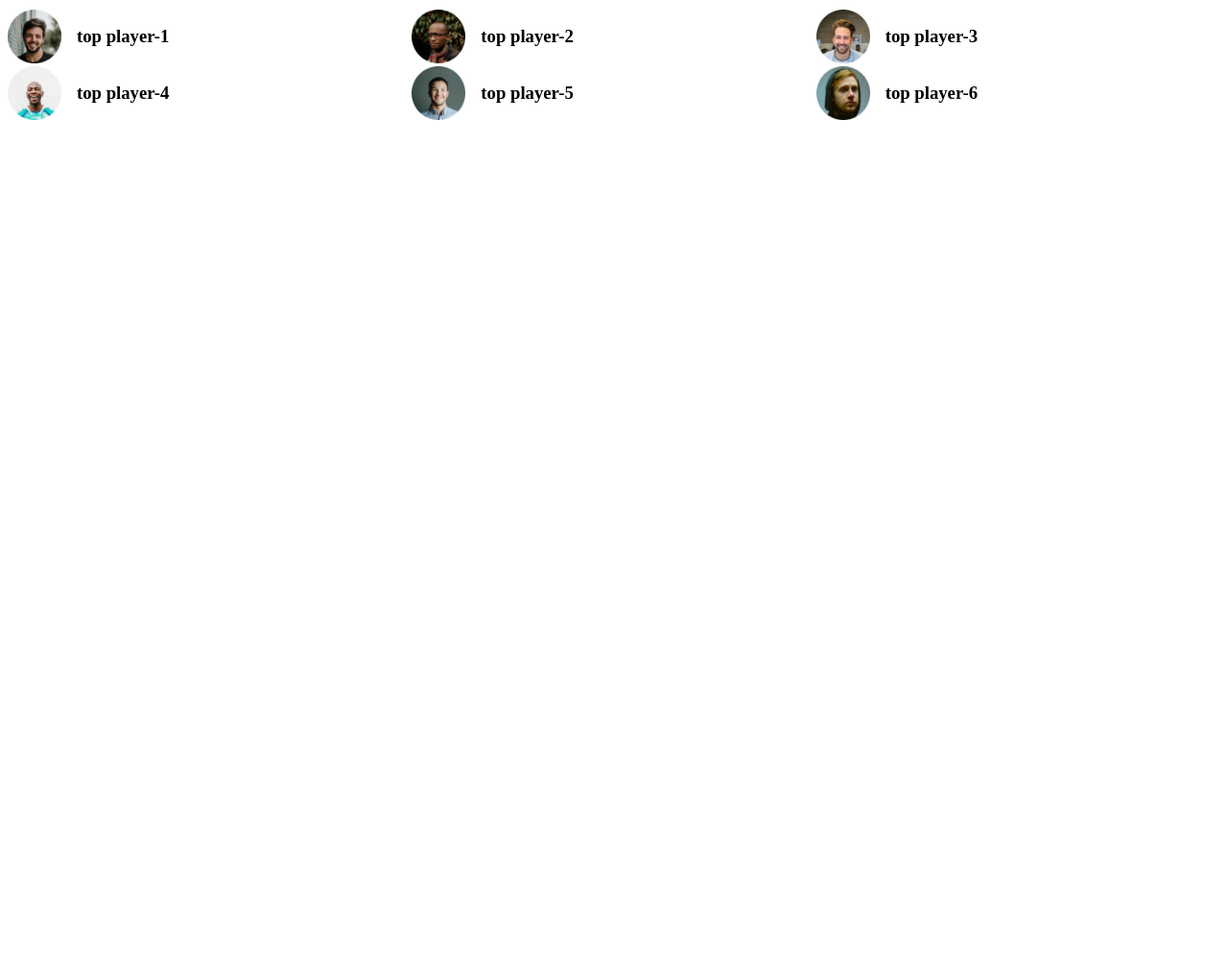
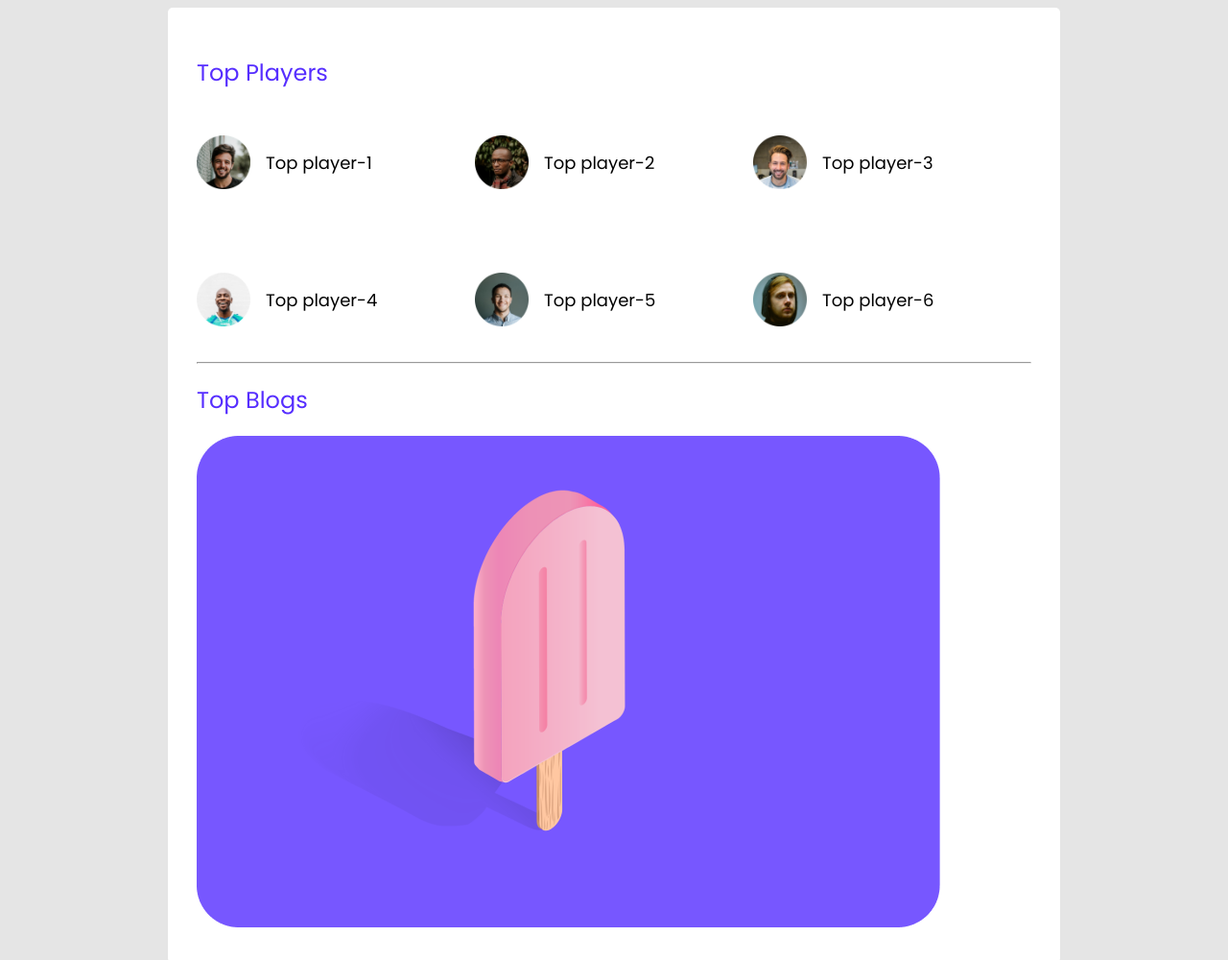
Before and after one commit to Sajidimon/responsive-leader-board, a plain HTML site: page index.html in a window 1280 px wide. Shown: the top 1000 px of the page at 96% size. Before the commit the page ends 800 px from the top, so only its background shows below. Drawn offline with Linux system fonts and the light colour scheme.

Commit message:
design top players section

```diff
--- a/index.html
+++ b/index.html
@@ -8,6 +8,10 @@
     <title>responsive leader-board</title>
     <!-- stylesheet -->
     <link rel="stylesheet" href="style.css">
+    <!-- google fonts load -->
+    <link rel="preconnect" href="https://fonts.googleapis.com">
+    <link rel="preconnect" href="https://fonts.gstatic.com" crossorigin>
+    <link href="https://fonts.googleapis.com/css2?family=Poppins&display=swap" rel="stylesheet">
 </head>
 
 <body>
@@ -23,32 +27,48 @@
 
     <main>
 
-        <section>
+        <section class="container">
             <div class="top-players">
+                <h2 class="section-title">
+                    Top Players
+                </h2>
                 <div class="players">
                     <div class="player">
                         <img src="images/players/player-1.png" alt="">
-                        <h3>top player-1</h3>
+                        <h3>Top player-1</h3>
                     </div>
                     <div class="player">
                         <img src="images/players/player-2.png" alt="">
-                        <h3>top player-2</h3>
+                        <h3>Top player-2</h3>
                     </div>
                     <div class="player">
                         <img src="images/players/player-3.png" alt="">
-                        <h3>top player-3</h3>
+                        <h3>Top player-3</h3>
                     </div>
                     <div class="player">
                         <img src="images/players/player-4.png" alt="">
-                        <h3>top player-4</h3>
+                        <h3>Top player-4</h3>
                     </div>
                     <div class="player">
                         <img src="images/players/player-5.png" alt="">
-                        <h3>top player-5</h3>
+                        <h3>Top player-5</h3>
                     </div>
                     <div class="player">
                         <img src="images/players/player-6.png" alt="">
-                        <h3>top player-6</h3>
+                        <h3>Top player-6</h3>
+                    </div>
+                </div>
+            </div>
+            <hr>
+            <div class="top-blogs">
+                <h2 class="section-title">
+                    Top Blogs
+                </h2>
+                <div class="blogs">
+                    <div class="blog">
+                        <div class="thumbnail">
+                            <img src="images/blogs/blog-1.png" alt="">
+                        </div>
                     </div>
                 </div>
             </div>
--- a/style.css
+++ b/style.css
@@ -1,17 +1,53 @@
+
+/* common styles */
+
+body{
+    font-family: 'Poppins', sans-serif;
+    background: #E5E5E5;
+}
+
+.container{
+    background-color: #ffffff;
+    width: 870px;
+    padding: 30px;
+    border-radius: 5px;
+}
+
+
 /* top players style from here */
+
+
+main{
+    display: flex;
+    justify-content: center;
+}
+
+.section-title{
+    color: #562EFF;
+    font-size: 24px;
+    font-weight: 500;
+}
 
 .players {
     display: grid;
     grid-template-columns: repeat(3, 1fr);
+    grid-row-gap: 30px;
 }
 
 .player {
     display: flex;
     gap: 16px;
     align-items: center;
+    margin: 25px 0;
 }
 
 .players img {
     width: 56px;
     height: 56px;
 }
+
+.players h3 {
+    font-size: 18px;
+    font-weight: 500;
+    color: #000000;
+}
```
